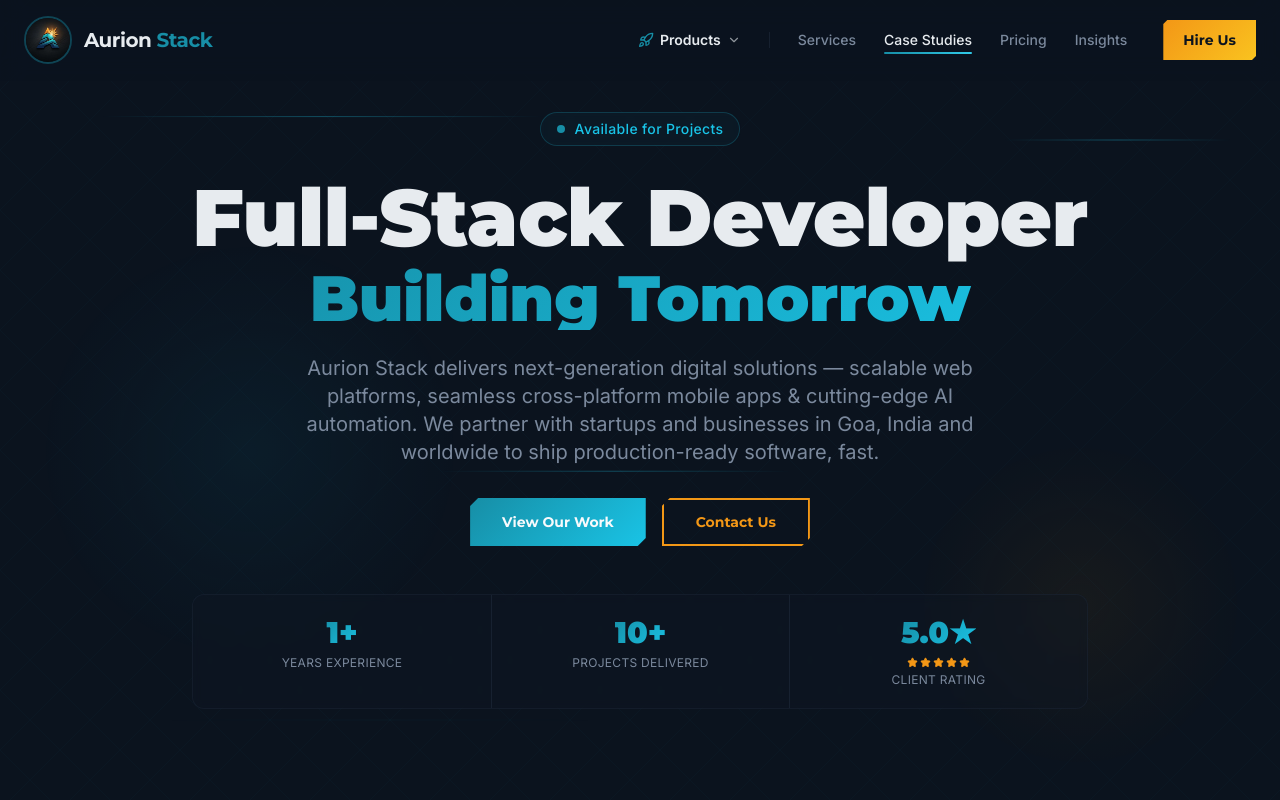
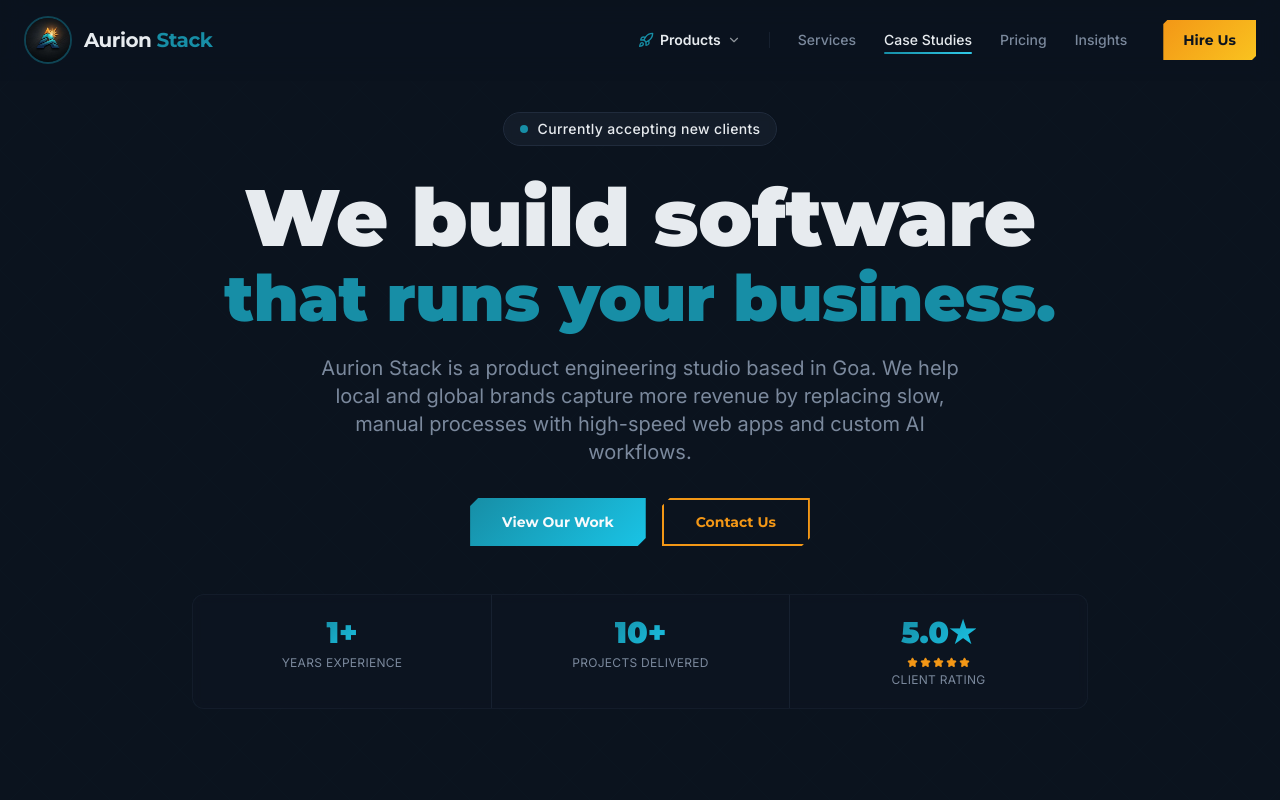
Before and after one commit to ProSamhacker/Aurion-Studio, a React (Vite) app: page / in a window 1280 px wide. Shown: the top 800 px of the page. Built offline with nearby package versions, Linux system fonts and the light colour scheme; the HTML template or start-up script is replaced by a standard one.

Commit message:
rebrand(hero): clean copy, remove shimmer/glow, fix singular/plural voice

```diff
--- a/src/components/HeroSection.tsx
+++ b/src/components/HeroSection.tsx
@@ -58,9 +58,9 @@ const HeroSection = () => {
   return (
 
     <section className="relative flex items-center overflow-hidden bg-background px-4 pt-24 pb-16 sm:px-6 sm:pt-28 sm:pb-24">
-      {/* Background mesh */}
-      <div className="pointer-events-none absolute inset-0">
-        <svg className="h-full w-full opacity-[0.07]" xmlns="http://www.w3.org/2000/svg">
+      {/* Subtle background grid — low opacity, no animation */}
+      <div className="pointer-events-none absolute inset-0" aria-hidden>
+        <svg className="h-full w-full opacity-[0.04]" xmlns="http://www.w3.org/2000/svg">
           <defs>
             <pattern id="geo-mesh" x="0" y="0" width="60" height="60" patternUnits="userSpaceOnUse">
               <path d="M0 30 L30 0 L60 30 L30 60 Z" fill="none" stroke="hsl(190 76% 37%)" strokeWidth="0.5" />
@@ -68,29 +68,6 @@ const HeroSection = () => {
           </defs>
           <rect width="100%" height="100%" fill="url(#geo-mesh)" />
         </svg>
-        {/* Glittering shimmer lines */}
-        {[
-          { top: "18%", width: "35%", left: "10%",  duration: "4.2s", delay: "0s"   },
-          { top: "35%", width: "20%", left: "65%",  duration: "5.8s", delay: "1.1s" },
-          { top: "52%", width: "28%", left: "30%",  duration: "3.9s", delay: "2.3s" },
-          { top: "70%", width: "15%", left: "55%",  duration: "6.4s", delay: "0.7s" },
-          { top: "82%", width: "40%", left: "5%",   duration: "4.8s", delay: "1.9s" },
-          { top: "12%", width: "18%", left: "75%",  duration: "5.2s", delay: "3.1s" },
-        ].map((s, i) => (
-          <div
-            key={i}
-            className="shimmer-line"
-            style={{
-              top: s.top,
-              left: s.left,
-              width: s.width,
-              "--duration": s.duration,
-              "--delay": s.delay,
-            } as React.CSSProperties}
-          />
-        ))}
-        <div className="absolute left-0 top-1/4 h-[500px] w-[500px] rounded-full bg-[radial-gradient(circle_at_center,_rgba(14,116,144,0.15)_0%,_transparent_60%)] animate-pulse-glow pointer-events-none" />
-        <div className="absolute right-0 bottom-0 h-[400px] w-[400px] rounded-full bg-[radial-gradient(circle_at_center,_rgba(245,158,11,0.08)_0%,_transparent_60%)] animate-pulse-glow pointer-events-none" />
       </div>
 
       <div className="container relative mx-auto">
@@ -101,14 +78,14 @@ const HeroSection = () => {
             initial={{ opacity: 0, y: 20 }}
             animate={{ opacity: 1, y: 0 }}
             transition={{ duration: 0.7 }}
-            className="mb-6 inline-flex items-center gap-2.5 rounded-full border border-teal/30 bg-teal/5 px-4 py-1.5 backdrop-blur-sm sm:mb-8"
+            className="mb-6 inline-flex items-center gap-2.5 rounded-full border border-border bg-muted/50 px-4 py-1.5 backdrop-blur-sm sm:mb-8"
           >
             <span className="relative flex h-2 w-2">
               <span className="absolute inline-flex h-full w-full animate-ping rounded-full bg-teal opacity-75"></span>
               <span className="relative inline-flex h-2 w-2 rounded-full bg-teal"></span>
             </span>
-            <span className="font-body text-xs font-medium text-teal-glow tracking-wide sm:text-sm">
-              Available for Projects
+            <span className="font-body text-xs font-medium text-foreground tracking-wide sm:text-sm">
+              Currently accepting new clients
             </span>
           </motion.div>
 
@@ -120,10 +97,10 @@ const HeroSection = () => {
             className="font-heading font-black tracking-tight text-foreground flex flex-col gap-1 sm:gap-2"
           >
             <span className="text-[7vw] sm:text-6xl md:text-7xl lg:text-[5rem] leading-[1.1] whitespace-nowrap">
-              Full-Stack Developer
+              We build software
             </span>
-            <span className="text-gradient-teal text-[6.5vw] sm:text-5xl md:text-6xl lg:text-[4rem] leading-[1.1] whitespace-nowrap">
-              Building Tomorrow
+            <span className="text-teal text-[6.5vw] sm:text-5xl md:text-6xl lg:text-[4rem] leading-[1.1] whitespace-nowrap">
+              that runs your business.
             </span>
           </motion.h1>
 
@@ -134,10 +111,9 @@ const HeroSection = () => {
             transition={{ duration: 0.7, delay: 0.2 }}
             className="mx-auto mt-5 max-w-2xl font-body text-base leading-relaxed text-muted-foreground sm:text-lg sm:mt-6 md:text-xl"
           >
-            Aurion Stack delivers next-generation digital solutions — scalable web platforms,
-            seamless cross-platform mobile apps &amp; cutting-edge AI automation. We partner with
-            startups and businesses in Goa, India and worldwide to ship production-ready software,
-            fast.
+            Aurion Stack is a product engineering studio based in Goa. We help local and global brands
+            capture more revenue by replacing slow, manual processes with high-speed web apps and
+            custom AI workflows.
           </motion.p>
 
           {/* CTA Buttons */}
```
